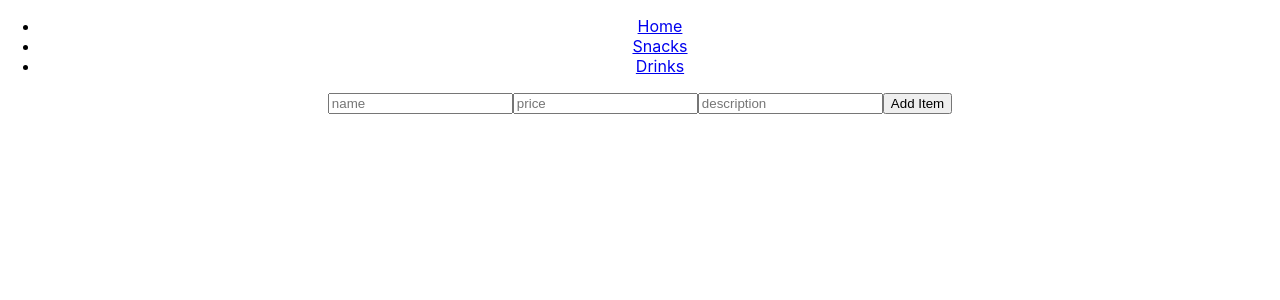
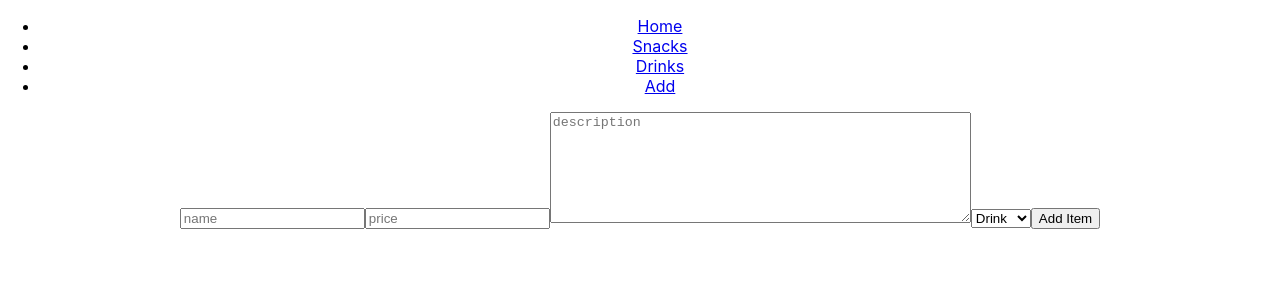
Before and after one commit to negasaa12/Snack_Booze, a React (Create React App) app in the folder react2/: page /new in a window 1280 px wide. Shown: the top 300 px of the page. Built offline with nearby package versions, Linux system fonts and the light colour scheme.

Commit message:
fixed the add item form now it add item to the product state

```diff
--- a/react2/src/Item.js
+++ b/react2/src/Item.js
@@ -1,17 +1,17 @@
 import React from "react";
 import { useParams } from "react-router-dom";
-   import { unroll } from "./unroll/unroll";
+import { unroll } from "./unroll/unroll";
 
 
 
     const Item = ({items})=>{
 
         const {name} = useParams();
-        const  unfoldedItems = unroll(items);
 
 
 
-    const foundItem = unfoldedItems.find((item)=> item.name === name);
+
+    const foundItem = items.drinks.find((item)=> item.name === name) ||items.snacks.find((item)=> item.name === name);
 
     return (
        <>
--- a/react2/src/ItemList.js
+++ b/react2/src/ItemList.js
@@ -2,7 +2,7 @@ import React from "react";
 
 
 
-const ItemList = ({foodItems, alcoholicDrinks})=>{
+const ItemList = ({items})=>{
 
 
 
@@ -10,12 +10,7 @@ const ItemList = ({foodItems, alcoholicDrinks})=>{
         <>
         <h2> Snack & Booze </h2>
 
-        <div>
-         We have {foodItems.length} Amazing Snacks to choose from
-        </div>
-        <div>
-            We have {alcoholicDrinks.length} Amazing Drinks to choose from
-        </div>
+        <h3> We have {items.snacks.length}</h3>
         </>
     )
 }
--- a/react2/src/MenuItem.js
+++ b/react2/src/MenuItem.js
@@ -6,8 +6,7 @@ import { useEffect, useState } from "react";
 const MenuItems = ({items,type})=> {
 
 
-
-
+    console.log(items,type)
 
     return (
         <>
--- a/react2/src/NewItemForm.js
+++ b/react2/src/NewItemForm.js
@@ -2,64 +2,66 @@ import React from "react";
 import { useState, useEffect } from "react";
 import { useNavigate } from "react-router-dom";
 
-
-const NewItemForm = ({additem})=>{
-
+const NewItemForm = ({ additem }) => {
     const initial_State = {
       name: "",
-        price: null,
-        description: ""
+      price: "",
+      description: "",
+      category: "drinks", // Setting default category to "drinks"
+    };
 
-    };
     const navigate = useNavigate();
-
     const [formData, setFormData] = useState(initial_State);
 
+    const handleChange = (e) => {
+      const { name, value } = e.target;
+      setFormData((formData) => ({
+        ...formData,
+        [name]: value,
+      }));
+    };
 
+    const handleSubmit = (e) => {
+      e.preventDefault();
+      const { name, price, description, category } = formData;
+      additem(name, price, description, category); // Pass the category along with other data
+      setFormData(initial_State);
+      navigate(`/${category}`);
+    };
 
-    const handleChange = (e)=>{
-        const {name, value} = e.target;
-
-        setFormData(formData=>({
-            ...formData,
-            [name]: value
-        }))
-    }
-    const handleSubmit=(e)=>{
-        e.preventDefault();
-        const {name,price, description}= formData;
-        additem(name,price,description);
-        setFormData(initial_State);
-        navigate("/snacks")
-    }
-
-    return(
+    return (
       <>
         <form onSubmit={handleSubmit}>
           <input
             type="text"
-            values={formData.name}
+            name="name" // Add the name attribute for accessing the value in handleChange
+            value={formData.name}
             placeholder="name"
             onChange={handleChange}
           />
           <input
             type="text"
-            values={formData.price}
+            name="price" // Add the name attribute for accessing the value in handleChange
+            value={formData.price}
             placeholder="price"
             onChange={handleChange}
           />
-             <input
-            type="text"
-            values={formData.description}
+          <textarea
+            name="description" // Add the name attribute for accessing the value in handleChange
+            value={formData.description}
             placeholder="description"
             onChange={handleChange}
-            rows="7" cols="50"
+            rows="7"
+            cols="50"
           />
-            <button>Add Item</button>
+          <select name="category" value={formData.category} onChange={handleChange}>
+            <option value="drinks">Drink</option>
+            <option value="snacks">Snack</option>
+          </select>
+          <button type="submit">Add Item</button>
         </form>
-
       </>
-    )
-}
+    );
+  };
 
 export default NewItemForm;
--- a/react2/src/Routes.js
+++ b/react2/src/Routes.js
@@ -5,22 +5,33 @@ import { foodItems, alcoholicDrinks } from "./Inventory";
 import MenuItems from "./MenuItem";
 import Item from "./Item";
 import NewItemForm from "./NewItemForm";
-import { useState } from "react";
+import { useState, useEffect } from "react";
 
 const RoutePaths = () => {
 
-    const [snacks,setSnacks] = useState(foodItems);
-    const [drinks, setDrinks] = useState(alcoholicDrinks);
+    // const [snacks,setSnacks] = useState(foodItems);
+    // const [drinks, setDrinks] = useState(alcoholicDrinks);
 
-    const addSnack = (name,price,description) => {
-        setSnacks(snacks=> [...snacks, {name, price,description}])
+    // const addSnack = (name,price,description) => {
+    //     setDrinks([...snacks, {name: name, price: price, description}])
+    // }
+
+    const items ={
+      snacks: foodItems, drinks: alcoholicDrinks
     }
-    console.log(snacks)
+    const [products, setProducts] = useState(items);
 
-  //   const addDrink = (name,price,description) => {
-  //     setDrinks([...drinks, {name: name, price: price, description: description}])
-  // }
 
+const additem = (name, price, description, category) => {
+  setProducts((prevProducts) => ({
+    ...prevProducts,
+    [category]: [...prevProducts[category], { name, price, description }]
+  }));
+};
+
+
+
+    console.log( "ROUTESSSSS STATE", products);
     return(
         <>
          <nav>
@@ -38,15 +49,21 @@ const RoutePaths = () => {
            Drinks
           </NavLink>
         </li>
+        <li>
+          <NavLink to="/new" activeClassName="active">
+           Add
+          </NavLink>
+        </li>
+
       </ul>
     </nav>
         <Routes>
-            <Route exact path="/" element={<ItemList foodItems={snacks} alcoholicDrinks={drinks} />}></Route>
-            <Route exact path="/snacks" element={<MenuItems  type="snacks"items={snacks}/>}></Route>
-            <Route exact path="/snacks/:name" element={<Item  items={[snacks,drinks]}/>}></Route>
-            <Route exact path="/drinks" element={<MenuItems type="drinks" items={drinks}/>}></Route>
-            <Route exact path="/drinks/:name" element={<Item items={[snacks,drinks]}/>} ></Route>
-            <Route exact path="/new" element={<NewItemForm additem={addSnack}/>} ></Route>
+            <Route exact path="/" element={<ItemList items={products} />}></Route>
+            <Route exact path="/snacks" element={<MenuItems  type="snacks"items={products.snacks}/>}></Route>
+            <Route exact path="/snacks/:name" element={<Item  items={products}/>}></Route>
+            <Route exact path="/drinks" element={<MenuItems type="drinks" items={products.drinks}/>}></Route>
+            <Route exact path="/drinks/:name" element={<Item items={products}/>} ></Route>
+            <Route exact path="/new" element={<NewItemForm additem={additem}/>} ></Route>
         </Routes>
         </>
     )
```
Lines whose indentation alone changed are shown as unchanged.
